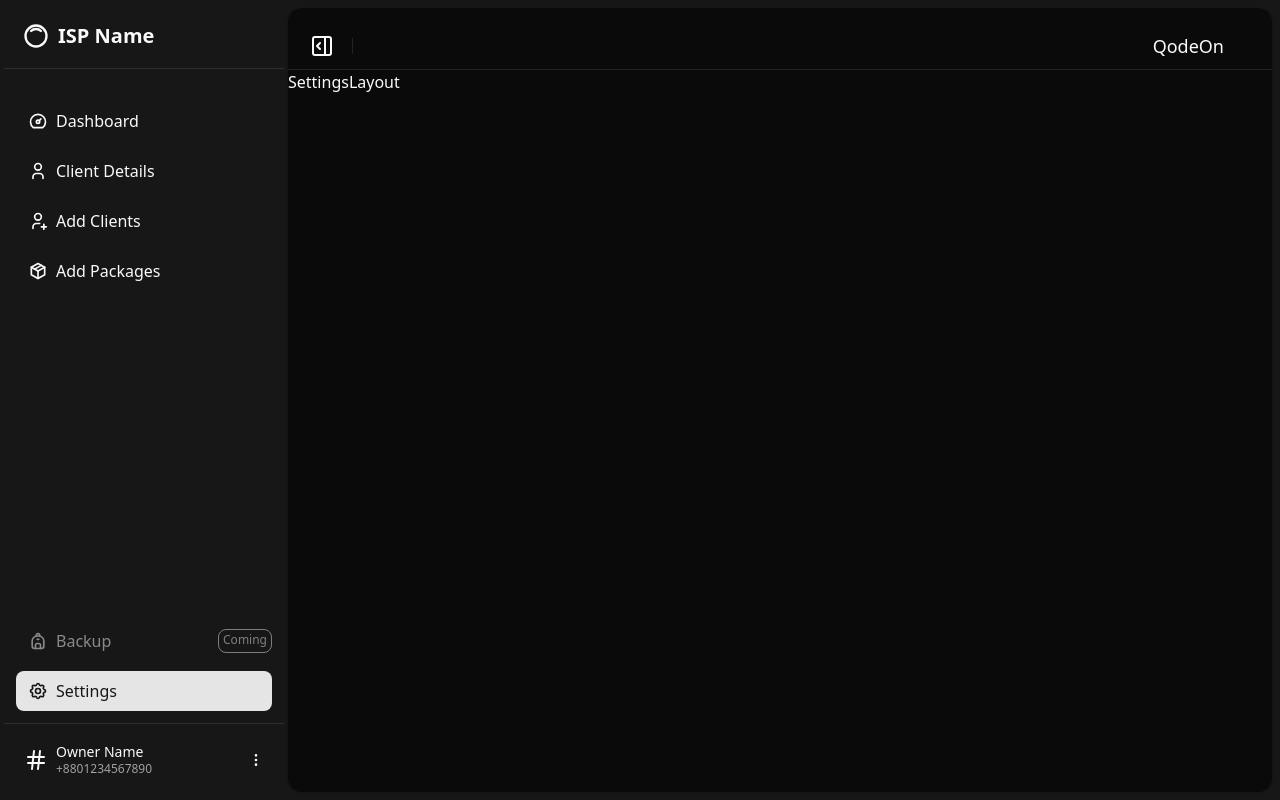
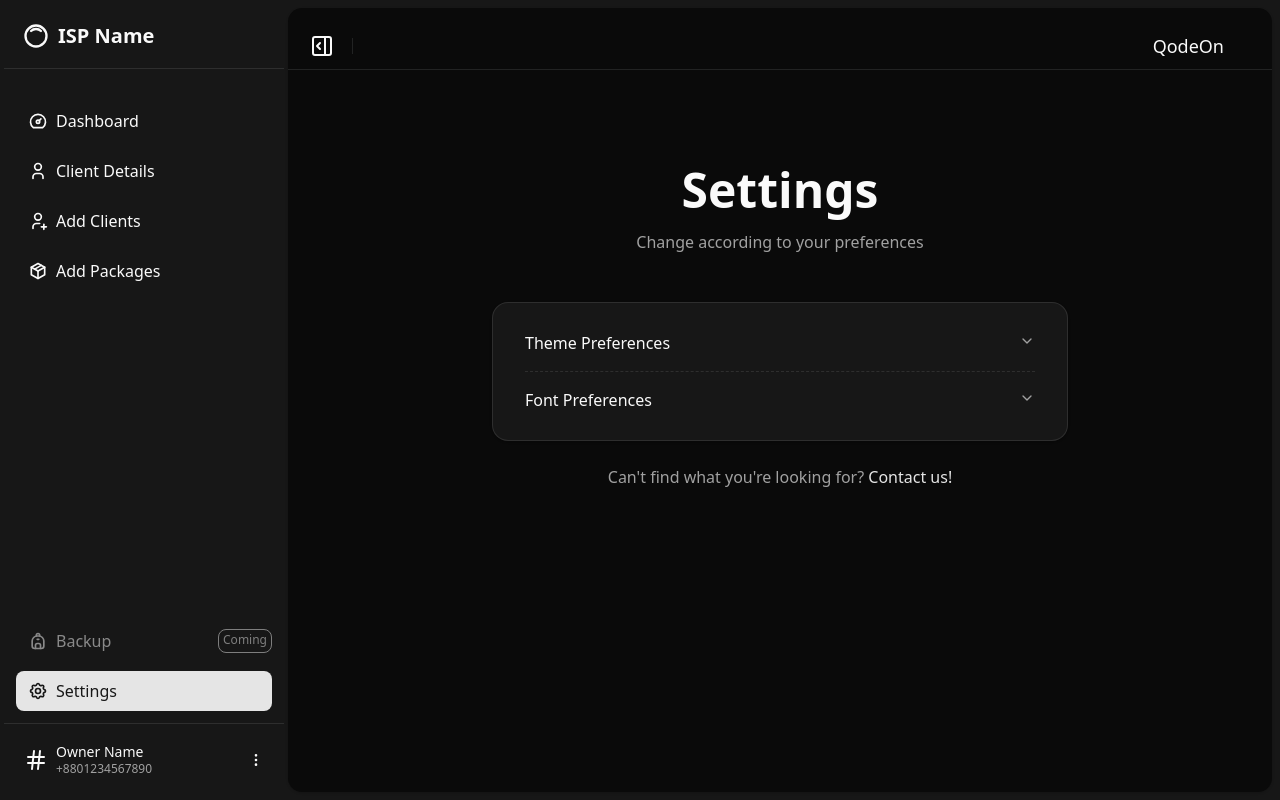
Before and after one commit to dhurjoy-paul/FyNote, a React (Vite) app: page /dashboard/settings in a window 1280 px wide. Built offline with nearby package versions, Linux system fonts and the light colour scheme; a web font is replaced by a local one.

Commit message:
Modified Settings Layout and content

```diff
--- a/package.json
+++ b/package.json
@@ -14,6 +14,7 @@
     "@dnd-kit/modifiers": "^9.0.0",
     "@dnd-kit/sortable": "^10.0.0",
     "@dnd-kit/utilities": "^3.2.2",
+    "@radix-ui/react-accordion": "^1.2.12",
     "@radix-ui/react-avatar": "^1.1.10",
     "@radix-ui/react-checkbox": "^1.3.3",
     "@radix-ui/react-dialog": "^1.1.15",
--- /dev/null
+++ b/src/components/ui/accordion.jsx
@@ -0,0 +1,62 @@
+import * as React from "react"
+import * as AccordionPrimitive from "@radix-ui/react-accordion"
+import { ChevronDownIcon } from "lucide-react"
+
+import { cn } from "@/lib/utils"
+
+function Accordion({
+  ...props
+}) {
+  return <AccordionPrimitive.Root data-slot="accordion" {...props} />;
+}
+
+function AccordionItem({
+  className,
+  ...props
+}) {
+  return (
+    <AccordionPrimitive.Item
+      data-slot="accordion-item"
+      className={cn("border-b last:border-b-0", className)}
+      {...props} />
+  );
+}
+
+function AccordionTrigger({
+  className,
+  children,
+  ...props
+}) {
+  return (
+    <AccordionPrimitive.Header className="flex">
+      <AccordionPrimitive.Trigger
+        data-slot="accordion-trigger"
+        className={cn(
+          "focus-visible:border-ring focus-visible:ring-ring/50 flex flex-1 items-start justify-between gap-4 rounded-md py-4 text-left text-sm font-medium transition-all outline-none hover:underline focus-visible:ring-[3px] disabled:pointer-events-none disabled:opacity-50 [&[data-state=open]>svg]:rotate-180",
+          className
+        )}
+        {...props}>
+        {children}
+        <ChevronDownIcon
+          className="text-muted-foreground pointer-events-none size-4 shrink-0 translate-y-0.5 transition-transform duration-200" />
+      </AccordionPrimitive.Trigger>
+    </AccordionPrimitive.Header>
+  );
+}
+
+function AccordionContent({
+  className,
+  children,
+  ...props
+}) {
+  return (
+    <AccordionPrimitive.Content
+      data-slot="accordion-content"
+      className="data-[state=closed]:animate-accordion-up data-[state=open]:animate-accordion-down overflow-hidden text-sm"
+      {...props}>
+      <div className={cn("pt-0 pb-4", className)}>{children}</div>
+    </AccordionPrimitive.Content>
+  );
+}
+
+export { Accordion, AccordionItem, AccordionTrigger, AccordionContent }
--- a/src/layouts/DashboardLayout.jsx
+++ b/src/layouts/DashboardLayout.jsx
@@ -18,7 +18,9 @@ const DashboardLayout = () => {
         <SiteHeader />
 
         {/* layout outlet children */}
-        <Outlet />
+        <main className="flex-1 mt-8 px-6 lg:px-8">
+          <Outlet />
+        </main>
 
       </SidebarInset>
     </SidebarProvider>
--- a/src/layouts/SettingsLayout.jsx
+++ b/src/layouts/SettingsLayout.jsx
@@ -1,6 +1,27 @@
-const SettingsLayout = () => {
+import { Link, Outlet } from 'react-router'
+
+export default function FAQsTwo() {
   return (
-    <div>SettingsLayout</div>
+    <section className="py-10 md:py-16">
+      <div className="mx-auto px-4 md:px-6 max-w-5xl">
+        {/* header */}
+        <div className="mx-auto max-w-xl text-center">
+          <h2 className="font-bold text-3xl md:text-4xl lg:text-5xl text-balance">Settings</h2>
+          <p className="mt-4 text-muted-foreground text-balance">Change according to your preferences</p>
+        </div>
+
+        <Outlet />
+
+        {/* footer */}
+        <p className="mt-6 px-8 text-muted-foreground text-center">
+          Can't find what you're looking for? {' '}
+          <Link
+            href="#"
+            className="font-medium text-primary hover:underline">
+            Contact us!
+          </Link>
+        </p>
+      </div>
+    </section>
   )
 }
-export default SettingsLayout
--- a/src/pages/dashboard/stats/SectionCards.jsx
+++ b/src/pages/dashboard/stats/SectionCards.jsx
@@ -72,7 +72,7 @@ export function SectionCards() {
   const navigate = useNavigate();
 
   return (
-    <div className="gap-6 grid grid-cols-1 sm:grid-cols-2 lg:grid-cols-4 mt-8 px-4 lg:px-6">
+    <div className="gap-6 grid grid-cols-1 sm:grid-cols-2 lg:grid-cols-4">
       {cardData.map((card, index) => {
         const TrendIcon = card.isPositive ? IconTrendingUp : IconTrendingDown;
         const isClickable = !!card.url;
@@ -104,7 +104,6 @@ export function SectionCards() {
                   {card.footerDescription}
                 </p>
               </div>
-              <Button variant="secondary" size="sm">Look</Button>
             </CardFooter>
           </Card>
         );
--- a/src/pages/settings/SettingsHome.jsx
+++ b/src/pages/settings/SettingsHome.jsx
@@ -1,6 +1,36 @@
+import { Accordion, AccordionContent, AccordionItem, AccordionTrigger } from '@/components/ui/accordion';
+
 const SettingsHome = () => {
+
   return (
-    <div>SettingsHome</div>
+    <div className="mx-auto mt-12 max-w-xl">
+      <Accordion
+        type="single"
+        collapsible
+        className="bg-card shadow-sm px-8 py-3 border rounded-2xl ring-4 ring-muted dark:ring-0 w-full">
+
+        {/* theme preferences */}
+        <AccordionItem
+          value="theme-preferences"
+          className="border-dashed">
+          <AccordionTrigger className="text-base hover:no-underline cursor-pointer">Theme Preferences</AccordionTrigger>
+          <AccordionContent>
+            <p className="text-base">hello</p>
+          </AccordionContent>
+        </AccordionItem>
+
+        {/* font preferences */}
+        <AccordionItem
+          value="font-preferences"
+          className="border-dashed">
+          <AccordionTrigger className="text-base hover:no-underline cursor-pointer">Font Preferences</AccordionTrigger>
+          <AccordionContent>
+            <p className="text-base text-center">hello</p>
+          </AccordionContent>
+        </AccordionItem>
+
+      </Accordion>
+    </div>
   )
 }
 export default SettingsHome
```
Also changed, not shown: 1 other file (tests, documents, lock files or other folders).
